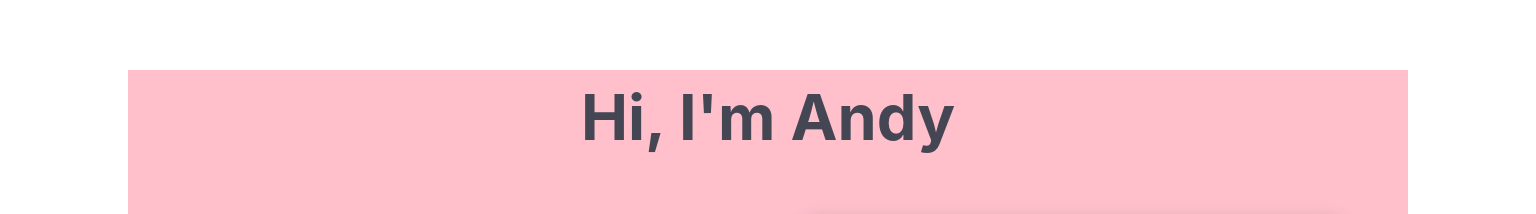
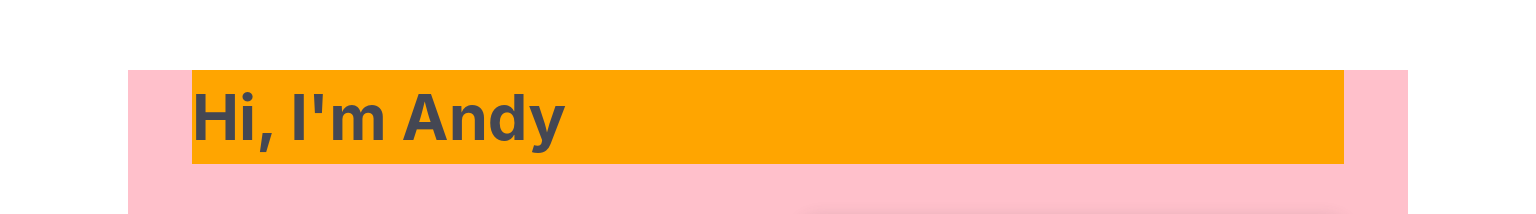
Before and after one commit to andrew-oyanguren/typescript-portfolio, a React (Vite) app: page / in a window 1536 px wide. Shown: the part 296-510 px from the top of the page. Built offline with nearby package versions, Linux system fonts and the light colour scheme.

Commit message:
Updated PageTitle HomePage styles on large devices

```diff
--- a/src/components/PageTitle/PageTitle.module.css
+++ b/src/components/PageTitle/PageTitle.module.css
@@ -1,6 +1,7 @@
 .PageTitle {
   text-align: center;
   color: var(--color-dark);
+  background-color: teal;
 }
 
 /* Inherited styles allow to parent to pass styles. */
@@ -18,9 +19,9 @@ h2 {
 
 /* MEDIUM_DEVICES: > 768 */
 @media (min-width: 768px) {
-  /* .PageTitle {
-    background-color: lime;
-  } */
+  .PageTitle {
+    background-color: tan;
+  }
 
   .PageTitle h2 {
     margin-bottom: var(--spacing-large);
@@ -30,9 +31,9 @@ h2 {
 
 /* LARGE_DEVICES: > 1500 */
 @media (min-width: 1500px) {
-  /* .PageTitle {
-    background-color: pink;
-  } */
+  .PageTitle {
+    background-color: orange;
+  }
 
   /* .PageTitle h2 {
 
--- a/src/pages/HomePage/HomePage.tsx
+++ b/src/pages/HomePage/HomePage.tsx
@@ -7,6 +7,7 @@ export default function HomePage() {
   const { windowDim } = useWindowDim();
 
   const isDeviceSmall = windowDim.width < 768;
+  const isDeviceLarge = windowDim.width > 1340;
 
   return (
     <>
@@ -16,6 +17,8 @@ export default function HomePage() {
           marginBottom: isDeviceSmall
             ? 'var(--spacing-small)'
             : 'var(--spacing-medium)',
+          textAlign: isDeviceLarge ? 'start' : 'center',
+          width: isDeviceLarge ? '90%' : 'auto',
         }}
       />
       {isDeviceSmall ? <ImageView /> : <ImageCarousel />}
```
